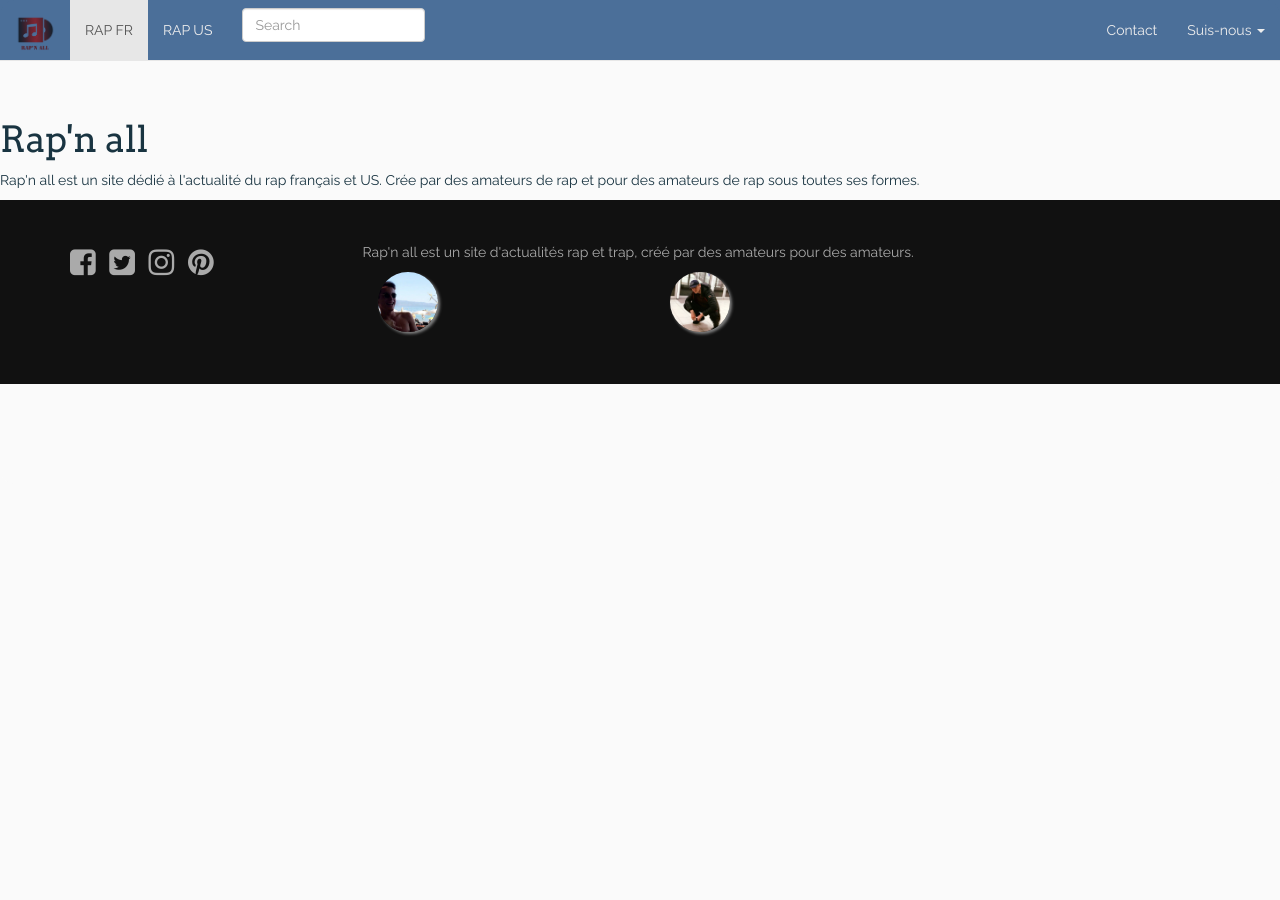
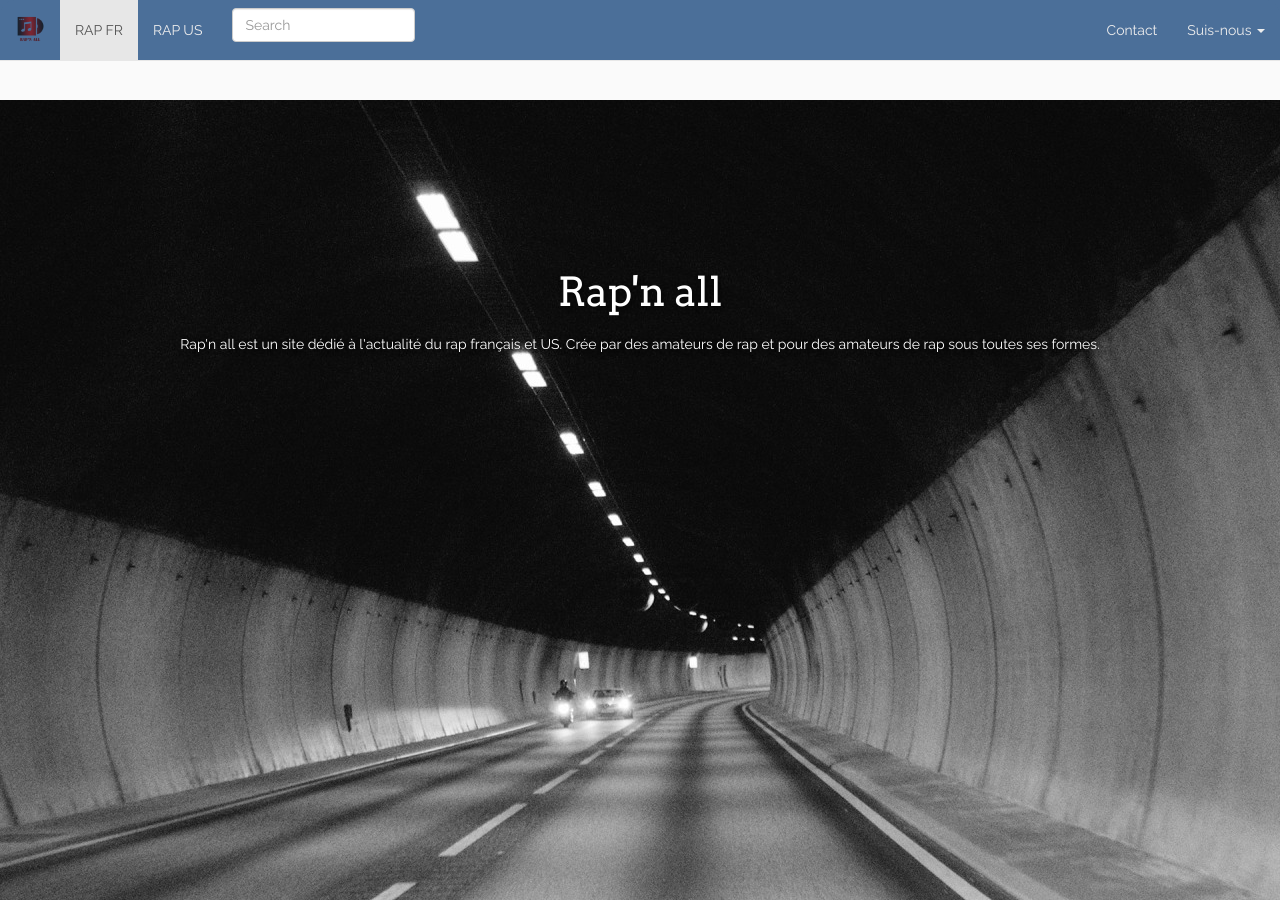
Before and after one commit to Damso35/rap-github-pages, a plain HTML site: page index.html in a window 1280 px wide. Shown: the top 900 px of the page. Before the commit the page ends 800 px from the top, so only its background shows below. Drawn offline with nearby package versions, Linux system fonts and the light colour scheme; a web font is replaced by a local one.

Commit message:
intro bannière

```diff
--- a/css/style.css
+++ b/css/style.css
@@ -7,10 +7,10 @@ body {
 
 h1	{
 	font-family: 'Arvo';
+	font-size: 40px;
 }
 
 a{
-	color: #193441;
 	text-decoration: none;
 }
 
@@ -42,12 +42,8 @@ a:hover {
 	border-radius: 15px 15px 15px 15px;
 	border: 1px solid grey;
 }
-
-}
 .par {
-	background-color: white;
-	border-radius: 15px 15px 15px 15px;
-	border: 1px solid grey;
+	margin: 20px;
 }
 .tof {
 	list-style-type: none;
@@ -76,10 +72,6 @@ a:hover {
 .re {
 	font-size: 30px;
 }
-#logo {
-	width: 40px;
-	margin-bottom: 20px;
-}
 #footer {
 	background-color: #111111;
 	padding-top: 3em;
@@ -88,6 +80,22 @@ a:hover {
 }
 #footer a {
 	color: #aaaaaa;
+}
+#logo {
+	width: 30px;
+}
+#bods {
+	background-image: url("../images/tunnel.jpg");
+	height: 800px;
+	background-size: cover;
+	text-align: center;
+	padding-top: 150px;
+	color: white;
+	text-shadow: 2px 2px 5px rgba(0, 0, 0, 0.5);
+}
+#bods a {
+	color: white;
+	text-shadow: 2px 2px 5px rgba(0, 0, 0, 0.5)
 }
 .navbar-transparent {
 	background-color: rgba(0, 52, 112, 0.7);
--- a/index.html
+++ b/index.html
@@ -53,12 +53,14 @@
 </nav>
 
 <div class="corps">
+<div id="bods">
   <h1>Rap'n all</h1>
 <div class="par">
     <p>
       <a href="http://www.rapnall.fr">Rap'n all</a> est un site dédié à l'actualité du rap français et US. Crée par des amateurs de rap et pour des amateurs de rap sous toutes ses formes.
 
     </p>
+</div>
 </div>
 <div id="footer">
 <div class="container">
```
Also changed, not shown: images/tunnel.jpg (added).
